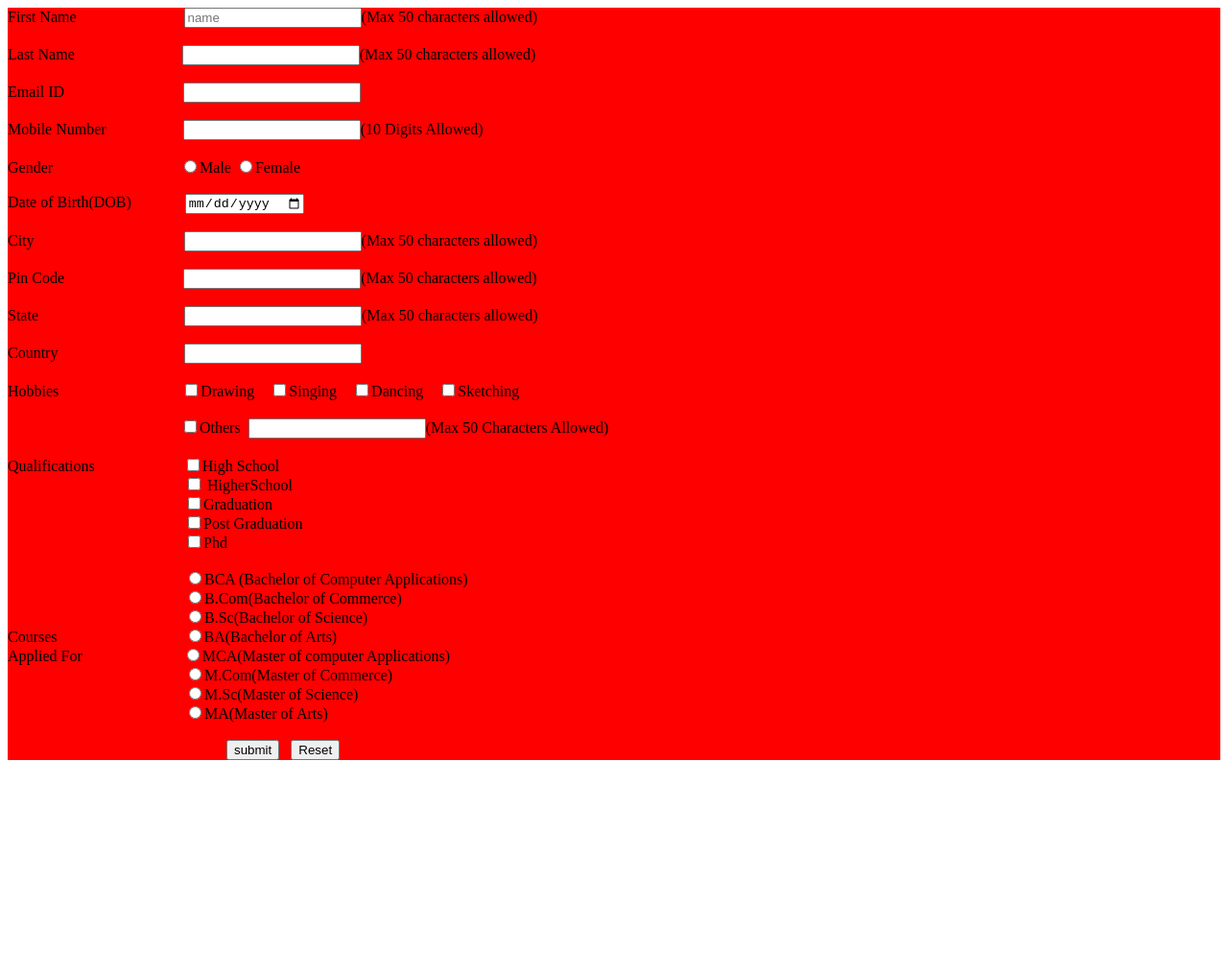
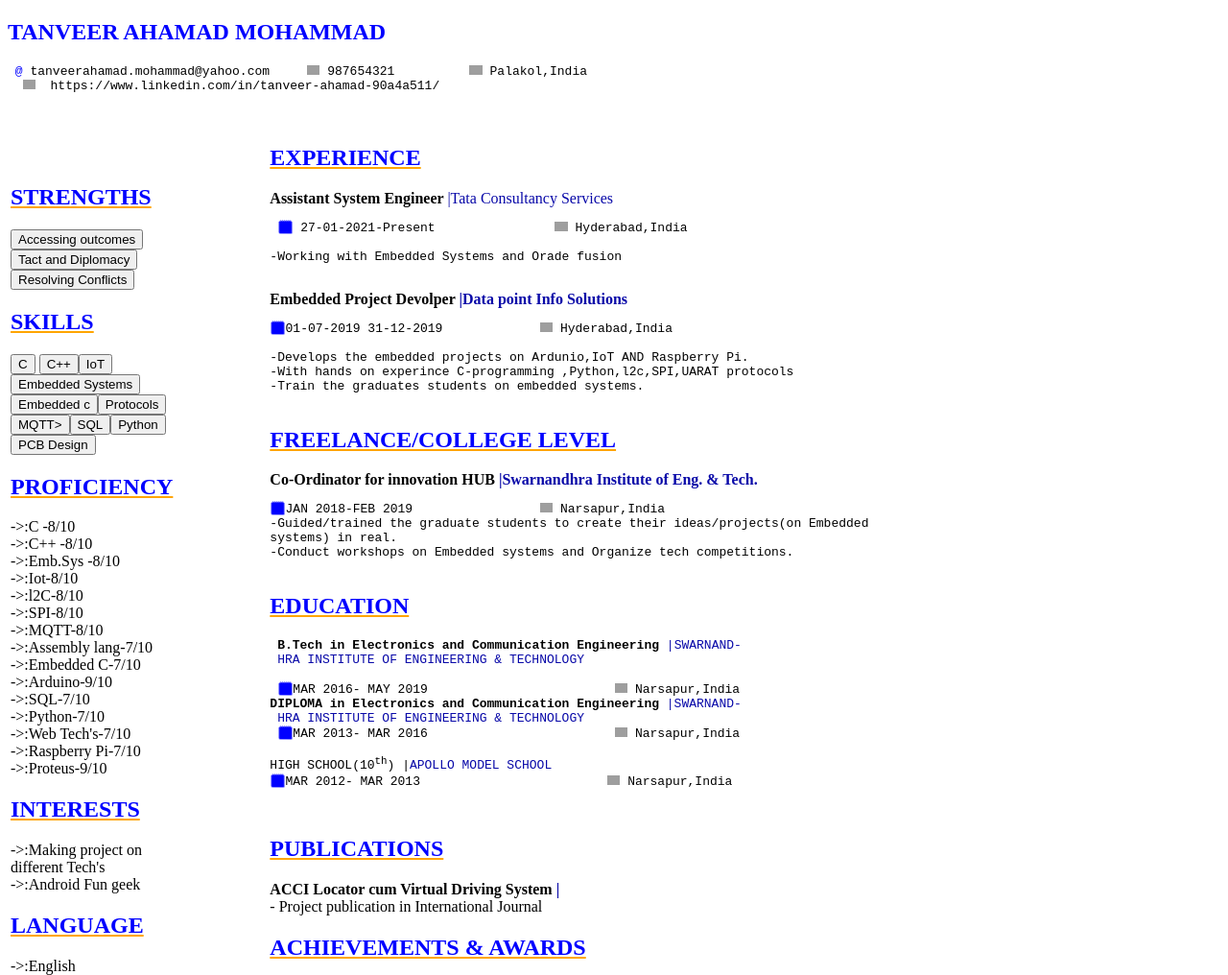
Before and after one commit to thanmaichilamkurthi/spotify, a plain HTML site: page index.html in a window 1280 px wide. Shown: the top 1016 px of the page at 96% size. Before the commit the page ends 800 px from the top, so only its background shows below. Drawn offline with Linux system fonts and the light colour scheme; grey boxes are pictures that could not be loaded.

Commit message:
first commit

```diff
--- a/index.html
+++ b/index.html
@@ -1,53 +1,94 @@
 <!DOCTYPE html>
 <html lang="en">
+
 <head>
     <meta charset="UTF-8">
     <meta http-equiv="X-UA-Compatible" content="IE=edge">
     <meta name="viewport" content="width=device-width, initial-scale=1.0">
     <title>Document</title>
-    <script src="javascript.js" defer></script>
+    <link rel="stylesheet" href="styles.css">
 </head>
+
 <body>
-    <form action="success.html" onsubmit="return validate();" style="background-color:red ;" >
-        First Name &nbsp;&nbsp;&nbsp;&nbsp;&nbsp;&nbsp;&nbsp;&nbsp;&nbsp;&nbsp;&nbsp;&nbsp;&nbsp; &nbsp;&nbsp;&nbsp;&nbsp;&nbsp;&nbsp;&nbsp;&nbsp;&nbsp;&nbsp;&nbsp;&nbsp; <input type="text" placeholder="name" name="" id="one" maxlength="50" >(Max 50 characters allowed)
-        <br> <br>
-        Last Name &nbsp;&nbsp;&nbsp;&nbsp;&nbsp;&nbsp;&nbsp;&nbsp;&nbsp;&nbsp;&nbsp;&nbsp;&nbsp;&nbsp;&nbsp;&nbsp; &nbsp;&nbsp;&nbsp;&nbsp;&nbsp;&nbsp;&nbsp;&nbsp;&nbsp;&nbsp;<input type="text" name="" id="two" maxlength="50">(Max 50 characters allowed)
-        <br> <br>
-        Email ID &nbsp;&nbsp;&nbsp;&nbsp;&nbsp;&nbsp;&nbsp;&nbsp;&nbsp;&nbsp;&nbsp;&nbsp;&nbsp;&nbsp;&nbsp;&nbsp;&nbsp;&nbsp; &nbsp;&nbsp;&nbsp;&nbsp;&nbsp;&nbsp;&nbsp;&nbsp;&nbsp;&nbsp;&nbsp;<input type="email" name="" id="three">
-        <br> <br>
-        Mobile Number &nbsp;&nbsp;&nbsp;&nbsp;&nbsp;&nbsp;&nbsp;&nbsp;&nbsp;&nbsp; &nbsp;&nbsp;&nbsp;&nbsp;&nbsp;&nbsp;&nbsp;&nbsp;<input type="text" name="" id="four" maxlength="10">(10 Digits Allowed)
-        <br> <br>
-        Gender &nbsp;&nbsp;&nbsp;&nbsp;&nbsp;&nbsp;&nbsp;&nbsp;&nbsp;&nbsp;&nbsp;&nbsp;&nbsp;&nbsp;&nbsp;&nbsp;&nbsp;&nbsp; &nbsp;&nbsp;&nbsp;&nbsp;&nbsp;&nbsp;&nbsp;&nbsp;&nbsp;&nbsp;&nbsp;&nbsp; <input type="radio" name="but" id="r2">Male <input type="radio" name="but" id="r1">Female
-        <br> <br>
-        Date of Birth(DOB) &nbsp;&nbsp;&nbsp;&nbsp;&nbsp;&nbsp;&nbsp;&nbsp;&nbsp;&nbsp;&nbsp;&nbsp; <input type="date" name="" id="five">&nbsp;
-        <br><br>
-        <!-- Address &nbsp;&nbsp;&nbsp;&nbsp;&nbsp;&nbsp;&nbsp;&nbsp;&nbsp;&nbsp;&nbsp;&nbsp; <div style="width: 300px;height:100px;border:2px solid black;display:inline-block" ></span>
-            <br> <br> <br> <br> <br> <br> -->
-        City &nbsp;&nbsp;&nbsp;&nbsp;&nbsp;&nbsp;&nbsp;&nbsp; &nbsp;&nbsp;&nbsp;&nbsp;&nbsp;&nbsp;&nbsp;&nbsp;&nbsp;&nbsp;&nbsp;&nbsp;&nbsp;&nbsp;&nbsp;&nbsp;&nbsp;&nbsp;&nbsp;&nbsp;&nbsp; &nbsp;&nbsp;&nbsp;&nbsp;&nbsp;&nbsp;&nbsp;<input type="text" name="" id="six" maxlength="50">(Max 50 characters allowed)
-       <br> <br>
-        Pin Code &nbsp;&nbsp;&nbsp;&nbsp;&nbsp; &nbsp;&nbsp;&nbsp;&nbsp;&nbsp;&nbsp;&nbsp;&nbsp;&nbsp;&nbsp; &nbsp;&nbsp;&nbsp;&nbsp;&nbsp;&nbsp;&nbsp;&nbsp;&nbsp;&nbsp;&nbsp;&nbsp; <input type="text" name="" id="seven" maxlength="50">(Max 50 characters allowed)
-            <br><br>
-        State &nbsp;&nbsp;&nbsp;&nbsp; &nbsp;&nbsp;&nbsp;&nbsp;&nbsp;&nbsp;&nbsp;&nbsp;&nbsp;&nbsp;&nbsp;&nbsp;&nbsp; &nbsp;&nbsp;&nbsp;&nbsp;&nbsp;&nbsp;&nbsp;&nbsp;&nbsp;&nbsp;&nbsp;&nbsp;&nbsp;&nbsp;&nbsp;&nbsp;&nbsp;&nbsp;<input type="text" name="" id="eight" maxlength="50">(Max 50 characters allowed)
-        <br><br>
-        Country&nbsp;&nbsp;&nbsp;&nbsp;&nbsp;&nbsp;&nbsp;&nbsp;&nbsp;&nbsp;&nbsp;&nbsp;&nbsp;&nbsp; &nbsp;&nbsp;&nbsp;&nbsp;&nbsp;&nbsp;&nbsp;&nbsp;&nbsp;&nbsp;&nbsp;&nbsp;&nbsp;&nbsp;&nbsp;&nbsp;&nbsp;&nbsp;<input type="text" name="" id="nine">
-        <br><br>
-        Hobbies &nbsp;&nbsp;&nbsp;&nbsp; &nbsp;&nbsp;&nbsp;&nbsp;&nbsp;&nbsp;&nbsp;&nbsp;&nbsp;&nbsp;&nbsp;&nbsp;&nbsp;&nbsp;&nbsp;&nbsp;&nbsp;&nbsp;&nbsp;&nbsp;&nbsp;&nbsp;&nbsp;&nbsp;&nbsp; <input type="checkbox">Drawing &nbsp;&nbsp; <input type="checkbox">Singing &nbsp;&nbsp; <input type="checkbox">Dancing &nbsp;&nbsp; <input type="checkbox">Sketching <br> <br>
-        &nbsp; &nbsp;&nbsp;&nbsp;&nbsp;&nbsp;&nbsp;&nbsp; &nbsp;&nbsp;&nbsp;&nbsp;&nbsp;&nbsp;&nbsp; &nbsp;&nbsp;&nbsp;&nbsp;&nbsp;&nbsp;&nbsp;&nbsp;&nbsp;&nbsp;&nbsp;&nbsp;&nbsp; &nbsp;&nbsp;&nbsp;&nbsp;&nbsp;&nbsp;&nbsp;&nbsp;&nbsp;&nbsp;&nbsp;&nbsp;&nbsp;<input type="checkbox">Others&nbsp; <input type="text" name="" id="ten" maxlength="50">(Max 50 Characters Allowed) <br> <br>
-        Qualifications &nbsp;&nbsp;&nbsp;&nbsp; &nbsp;&nbsp;&nbsp;&nbsp;&nbsp;&nbsp;&nbsp;&nbsp;&nbsp;&nbsp; &nbsp;&nbsp;&nbsp;&nbsp;&nbsp;&nbsp;<input type="checkbox" name="" id="">High School <br>
-        &nbsp;&nbsp;&nbsp;&nbsp; &nbsp;&nbsp;&nbsp;&nbsp;&nbsp;&nbsp;&nbsp;&nbsp;&nbsp;&nbsp; &nbsp;&nbsp;&nbsp;&nbsp;&nbsp;&nbsp;&nbsp;&nbsp;&nbsp;&nbsp;&nbsp;&nbsp;&nbsp;&nbsp; &nbsp;&nbsp;&nbsp;&nbsp;&nbsp;&nbsp; &nbsp;&nbsp;&nbsp;&nbsp;&nbsp;&nbsp;&nbsp;&nbsp;<input type="checkbox" name="" id="c1"> HigherSchool <br>
-        &nbsp;&nbsp;&nbsp;&nbsp; &nbsp;&nbsp;&nbsp;&nbsp;&nbsp;&nbsp;&nbsp;&nbsp;&nbsp;&nbsp; &nbsp;&nbsp;&nbsp;&nbsp;&nbsp;&nbsp;&nbsp;&nbsp;&nbsp;&nbsp; &nbsp;&nbsp;&nbsp;&nbsp;&nbsp;&nbsp;&nbsp;&nbsp;&nbsp;&nbsp; &nbsp;&nbsp;&nbsp;&nbsp;&nbsp;&nbsp;&nbsp;&nbsp;<input type="checkbox" name="" id="c2">Graduation <br>
-        &nbsp;&nbsp;&nbsp;&nbsp; &nbsp;&nbsp;&nbsp;&nbsp;&nbsp;&nbsp;&nbsp;&nbsp;&nbsp;&nbsp; &nbsp;&nbsp;&nbsp;&nbsp;&nbsp;&nbsp;&nbsp;&nbsp;&nbsp;&nbsp; &nbsp;&nbsp;&nbsp;&nbsp;&nbsp;&nbsp;&nbsp;&nbsp;&nbsp;&nbsp; &nbsp;&nbsp;&nbsp;&nbsp;&nbsp;&nbsp;&nbsp;&nbsp;<input type="checkbox" name="" id="c3">Post Graduation <br>
-        &nbsp;&nbsp;&nbsp;&nbsp; &nbsp;&nbsp;&nbsp;&nbsp;&nbsp;&nbsp;&nbsp;&nbsp;&nbsp;&nbsp; &nbsp;&nbsp;&nbsp;&nbsp;&nbsp;&nbsp;&nbsp;&nbsp;&nbsp;&nbsp; &nbsp;&nbsp;&nbsp;&nbsp;&nbsp;&nbsp;&nbsp;&nbsp;&nbsp;&nbsp; &nbsp;&nbsp;&nbsp;&nbsp;&nbsp;&nbsp;&nbsp;&nbsp;<input type="checkbox" name="" id="c4">Phd
-        <br> <br>
-        &nbsp;&nbsp;&nbsp;&nbsp;&nbsp;&nbsp;&nbsp; &nbsp;&nbsp;&nbsp;&nbsp;&nbsp;&nbsp;&nbsp;&nbsp;&nbsp;&nbsp;&nbsp; &nbsp;&nbsp;&nbsp;&nbsp;&nbsp;&nbsp; &nbsp;&nbsp;&nbsp;&nbsp; &nbsp;&nbsp;&nbsp;&nbsp;&nbsp;&nbsp;&nbsp;&nbsp;&nbsp;&nbsp;&nbsp;&nbsp;&nbsp;&nbsp;<input type="radio" name="course" id="r3">BCA (Bachelor of Computer Applications) <br>
-        &nbsp;&nbsp;&nbsp;&nbsp;&nbsp; &nbsp;&nbsp;&nbsp;&nbsp;&nbsp;&nbsp;&nbsp;&nbsp;&nbsp; &nbsp;&nbsp;&nbsp;&nbsp; &nbsp;&nbsp;&nbsp;&nbsp; &nbsp;&nbsp;&nbsp;&nbsp;&nbsp;&nbsp;&nbsp;&nbsp;&nbsp;&nbsp;&nbsp; &nbsp;&nbsp;&nbsp;&nbsp;&nbsp;&nbsp;&nbsp;&nbsp;<input type="radio" name="course" id="r4">B.Com(Bachelor of Commerce) <br>
-        &nbsp;&nbsp;&nbsp;&nbsp;&nbsp; &nbsp;&nbsp;&nbsp;&nbsp;&nbsp;&nbsp;&nbsp;&nbsp;&nbsp; &nbsp;&nbsp;&nbsp;&nbsp;&nbsp;&nbsp;&nbsp; &nbsp;&nbsp;&nbsp;&nbsp;&nbsp;&nbsp;&nbsp;&nbsp;&nbsp;&nbsp; &nbsp;&nbsp;&nbsp;&nbsp;&nbsp;&nbsp;&nbsp;&nbsp;&nbsp;&nbsp;&nbsp;<input type="radio" name="course" id="r5">B.Sc(Bachelor of Science) <br>
-        Courses&nbsp;&nbsp;&nbsp;&nbsp; &nbsp;&nbsp;&nbsp;&nbsp;&nbsp;&nbsp;&nbsp;&nbsp;&nbsp;&nbsp;&nbsp;&nbsp;&nbsp;&nbsp;&nbsp;&nbsp;&nbsp;&nbsp;&nbsp;&nbsp;&nbsp;&nbsp;&nbsp;&nbsp;&nbsp;&nbsp;&nbsp;&nbsp;<input type="radio" name="course" id="">BA(Bachelor of Arts) <br>
-        Applied For&nbsp;&nbsp;&nbsp;&nbsp;&nbsp;&nbsp;&nbsp; &nbsp;&nbsp;&nbsp;&nbsp;&nbsp;&nbsp;&nbsp;&nbsp;&nbsp;&nbsp;&nbsp;&nbsp;&nbsp; &nbsp;&nbsp;&nbsp;&nbsp;<input type="radio" name="course" id="">MCA(Master of computer Applications) <br>
-        &nbsp;&nbsp;&nbsp;&nbsp;&nbsp;&nbsp;&nbsp;&nbsp;&nbsp; &nbsp;&nbsp;&nbsp;&nbsp;&nbsp;&nbsp;&nbsp;&nbsp;&nbsp; &nbsp;&nbsp;&nbsp;&nbsp;&nbsp;&nbsp;&nbsp; &nbsp;&nbsp;&nbsp;&nbsp;&nbsp;&nbsp;&nbsp;&nbsp;&nbsp;&nbsp; &nbsp;&nbsp;&nbsp;&nbsp;&nbsp;&nbsp;&nbsp;<input type="radio" name="course" id="r6">M.Com(Master of Commerce) <br>
-        &nbsp;&nbsp;&nbsp;&nbsp;&nbsp;&nbsp;&nbsp;&nbsp;&nbsp; &nbsp;&nbsp;&nbsp;&nbsp;&nbsp;&nbsp;&nbsp;&nbsp;&nbsp; &nbsp;&nbsp;&nbsp;&nbsp;&nbsp;&nbsp;&nbsp; &nbsp;&nbsp;&nbsp;&nbsp;&nbsp;&nbsp;&nbsp;&nbsp;&nbsp;&nbsp; &nbsp;&nbsp;&nbsp;&nbsp;&nbsp;&nbsp;&nbsp;<input type="radio" name="course" id="r7">M.Sc(Master of Science) <br>
-        &nbsp;&nbsp;&nbsp;&nbsp;&nbsp;&nbsp; &nbsp;&nbsp;&nbsp;&nbsp;&nbsp;&nbsp;&nbsp;&nbsp;&nbsp;&nbsp;&nbsp;&nbsp; &nbsp;&nbsp;&nbsp;&nbsp;&nbsp;&nbsp;&nbsp; &nbsp;&nbsp;&nbsp;&nbsp;&nbsp;&nbsp;&nbsp;&nbsp;&nbsp;&nbsp; &nbsp;&nbsp;&nbsp;&nbsp;&nbsp;&nbsp;&nbsp;<input type="radio" name="course" id="r8">MA(Master of Arts) <br> <br>
-        &nbsp;&nbsp;&nbsp;&nbsp;&nbsp;&nbsp;&nbsp;&nbsp;&nbsp;&nbsp;&nbsp;&nbsp;&nbsp;&nbsp;&nbsp;&nbsp;&nbsp;&nbsp;&nbsp;&nbsp;&nbsp;&nbsp;&nbsp;&nbsp;&nbsp;&nbsp;&nbsp;&nbsp;&nbsp;&nbsp;&nbsp;&nbsp;&nbsp;&nbsp;&nbsp;&nbsp;&nbsp;&nbsp;&nbsp;&nbsp;&nbsp;&nbsp;&nbsp;&nbsp;&nbsp;&nbsp;&nbsp;&nbsp;&nbsp;&nbsp;&nbsp;&nbsp;&nbsp;&nbsp;&nbsp;&nbsp;&nbsp;<input type="button" value="submit"> &nbsp; <input type="button" value="Reset">
-    </form>
+    <h2>TANVEER AHAMAD MOHAMMAD </h2>
+    <pre> <span style="color:blue ;" >@</span> tanveerahamad.mohammad@yahoo.com     <img src="https://encrypted-tbn0.gstatic.com/images?q=tbn:ANd9GcTzpflqY_vxF40A6Cdae_fqh_iIjbh7pb3FGg&usqp=CAU" alt=""height="10px" > 987654321          <img src="https://encrypted-tbn0.gstatic.com/images?q=tbn:ANd9GcSeK3kKN3ka-LUxSm66ZQf8O4rcv5y7Sx9jWQ&usqp=CAU" alt="" height="10px"> Palakol,India
+  <img src="https://cdn-icons-png.flaticon.com/512/174/174857.png" alt=" " height="10px">  https://www.linkedin.com/in/tanveer-ahamad-90a4a511/</pre>
+    <br>
+    <table>
+        <tr>
+            <td width="30%" >
+            <u><h2> STRENGTHS </h2> </u>
+                <button>Accessing outcomes</button> <br>
+                <button>Tact and Diplomacy</button>
+                <br> <button>Resolving Conflicts</button> <br>
+                <u><h2>SKILLS </h2> </u>
+                <button>C</button> <button> C++</button><button>IoT</button> <br><button>Embedded Systems</button><br><button>Embedded c</button><button>Protocols</button><br><button>MQTT></button><button>SQL</button><button>Python</button><br> <button>PCB Design</button>
+               <u><h2>PROFICIENCY </h2></u>
+               ->:C  -8/10  <br>
+               ->:C++ -8/10 <br>
+               ->:Emb.Sys -8/10 <br>
+               ->:Iot-8/10 <br>
+               ->:l2C-8/10 <br>
+               ->:SPI-8/10 <br>
+               ->:MQTT-8/10 <br>
+               ->:Assembly lang-7/10 <br>
+               ->:Embedded C-7/10 <br>
+               ->:Arduino-9/10 <br>
+               ->:SQL-7/10 <br>
+               ->:Python-7/10 <br>
+               ->:Web Tech's-7/10 <br>
+               ->:Raspberry Pi-7/10 <br>
+               ->:Proteus-9/10
+                <u><h2>INTERESTS</h2></u>
+               ->:Making project on <br> different Tech's <br>
+               ->:Android Fun geek
+               <u><h2>LANGUAGE</h2></u>
+               ->:English <br>
+               ->:Hindi <br>
+               ->:Telugu
+            </td>
+            <td >
+               <u><h2>EXPERIENCE</h2></u>
+               <strong>Assistant System Engineer </strong> <span>|Tata Consultancy Services</span>
+                <pre> <span class="a">🗓️</span> 27-01-2021-Present                <img src="https://encrypted-tbn0.gstatic.com/images?q=tbn:ANd9GcSeK3kKN3ka-LUxSm66ZQf8O4rcv5y7Sx9jWQ&usqp=CAU" alt="" height="10px"> Hyderabad,India
+
+-Working with Embedded Systems and Orade fusion
+                </pre>
+                <strong>Embedded Project Devolper <span>|Data point Info Solutions</span> </strong>
+                <pre><span class="a">🗓️</span>01-07-2019 31-12-2019             <img src="https://encrypted-tbn0.gstatic.com/images?q=tbn:ANd9GcSeK3kKN3ka-LUxSm66ZQf8O4rcv5y7Sx9jWQ&usqp=CAU" alt="" height="10px"> Hyderabad,India
+
+-Develops the embedded projects on Ardunio,IoT AND Raspberry Pi.
+-With hands on experince C-programming ,Python,l2c,SPI,UARAT protocols
+-Train the graduates students on embedded systems.
+                </pre>
+               <u> <h2> FREELANCE/COLLEGE LEVEL </h2></u>
+                <strong>Co-Ordinator for innovation HUB <span>|Swarnandhra Institute of Eng. & Tech.</span> </strong>
+               <pre><span class="a">🗓️</span>JAN 2018-FEB 2019                 <img src="https://encrypted-tbn0.gstatic.com/images?q=tbn:ANd9GcSeK3kKN3ka-LUxSm66ZQf8O4rcv5y7Sx9jWQ&usqp=CAU" alt="" height="10px"> Narsapur,India
+-Guided/trained the graduate students to create their ideas/projects(on Embedded
+systems) in real.
+-Conduct workshops on Embedded systems and Organize tech competitions.
+               </pre>
+               <u><h2>EDUCATION</h2></u>
+              <pre> <strong>B.Tech in Electronics and Communication Engineering</strong> <span>|SWARNAND-
+ HRA INSTITUTE OF ENGINEERING & TECHNOLOGY</span>
+
+ <span class="a">🗓️</span>MAR 2016- MAY 2019                         <img src="https://encrypted-tbn0.gstatic.com/images?q=tbn:ANd9GcSeK3kKN3ka-LUxSm66ZQf8O4rcv5y7Sx9jWQ&usqp=CAU" alt="" height="10px"> Narsapur,India
+<strong>DIPLOMA in Electronics and Communication Engineering</strong> <span>|SWARNAND-
+ HRA INSTITUTE OF ENGINEERING & TECHNOLOGY</span>
+ <span class="a">🗓️</span>MAR 2013- MAR 2016                         <img src="https://encrypted-tbn0.gstatic.com/images?q=tbn:ANd9GcSeK3kKN3ka-LUxSm66ZQf8O4rcv5y7Sx9jWQ&usqp=CAU" alt="" height="10px"> Narsapur,India
+
+HIGH SCHOOL(10<sup>th</sup>) |<span>APOLLO MODEL SCHOOL</span>
+<span class="a">🗓️</span>MAR 2012- MAR 2013                         <img src="https://encrypted-tbn0.gstatic.com/images?q=tbn:ANd9GcSeK3kKN3ka-LUxSm66ZQf8O4rcv5y7Sx9jWQ&usqp=CAU" alt="" height="10px"> Narsapur,India
+
+        </pre>
+       <u> <h2> PUBLICATIONS </h2> </u>
+        <strong>ACCI Locator cum Virtual Driving System <span>|</span> </strong> <br>
+- Project publication in International Journal
+        <br>
+       <u> <h2> ACHIEVEMENTS & AWARDS </h2></u> Best Corodinator <br>-Team Lead  <br>Mentored 200+students on Project making <br>Devolped plenty of projects for Educational and Commercial purposes
+            </td>
+        </tr>
+    </table>
 </body>
+
 </html>
--- /dev/null
+++ b/styles.css
@@ -0,0 +1,18 @@
+h2{
+
+    color:blue
+}
+span{
+    color:rgb(8, 8, 168)
+}
+.a{
+
+    color: transparent;
+    text-shadow:0 0 0 blue;
+  }
+  u{
+        color: orange;
+}
+div{
+    color:blue
+}
```
